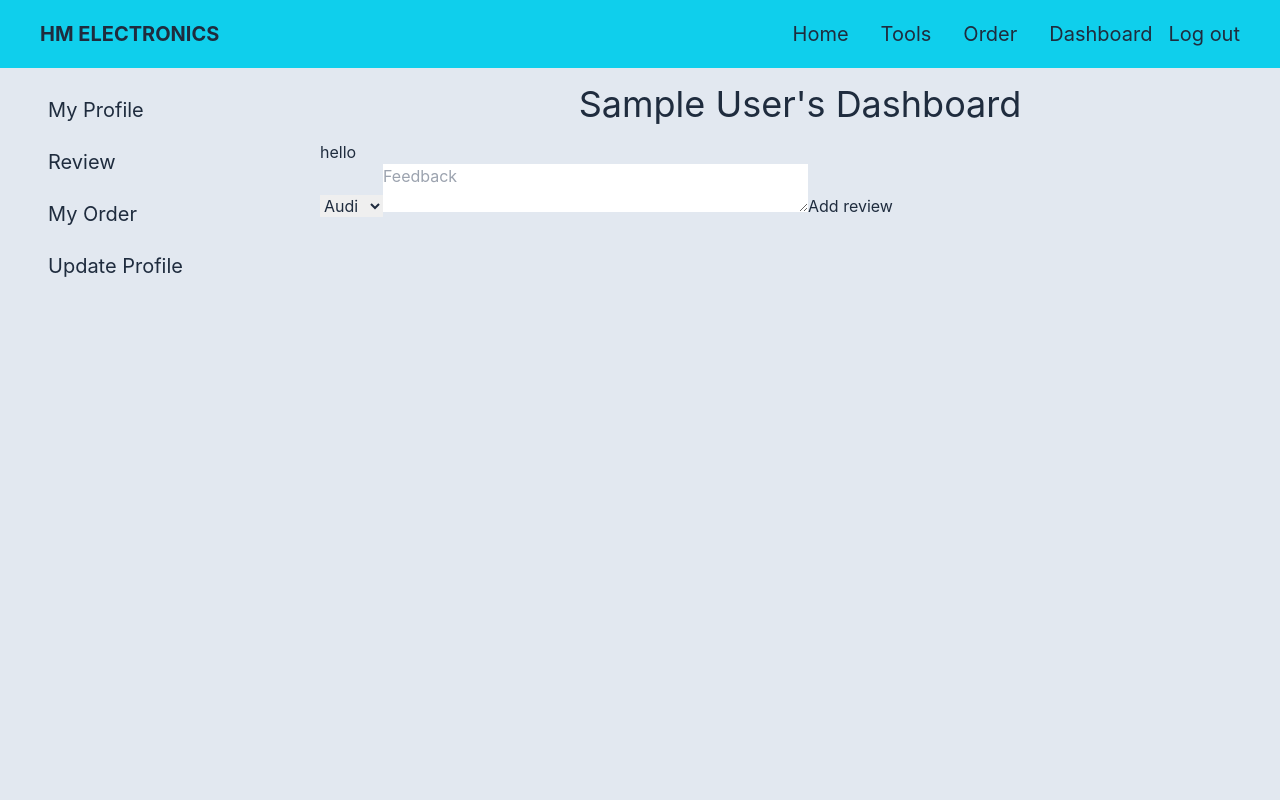
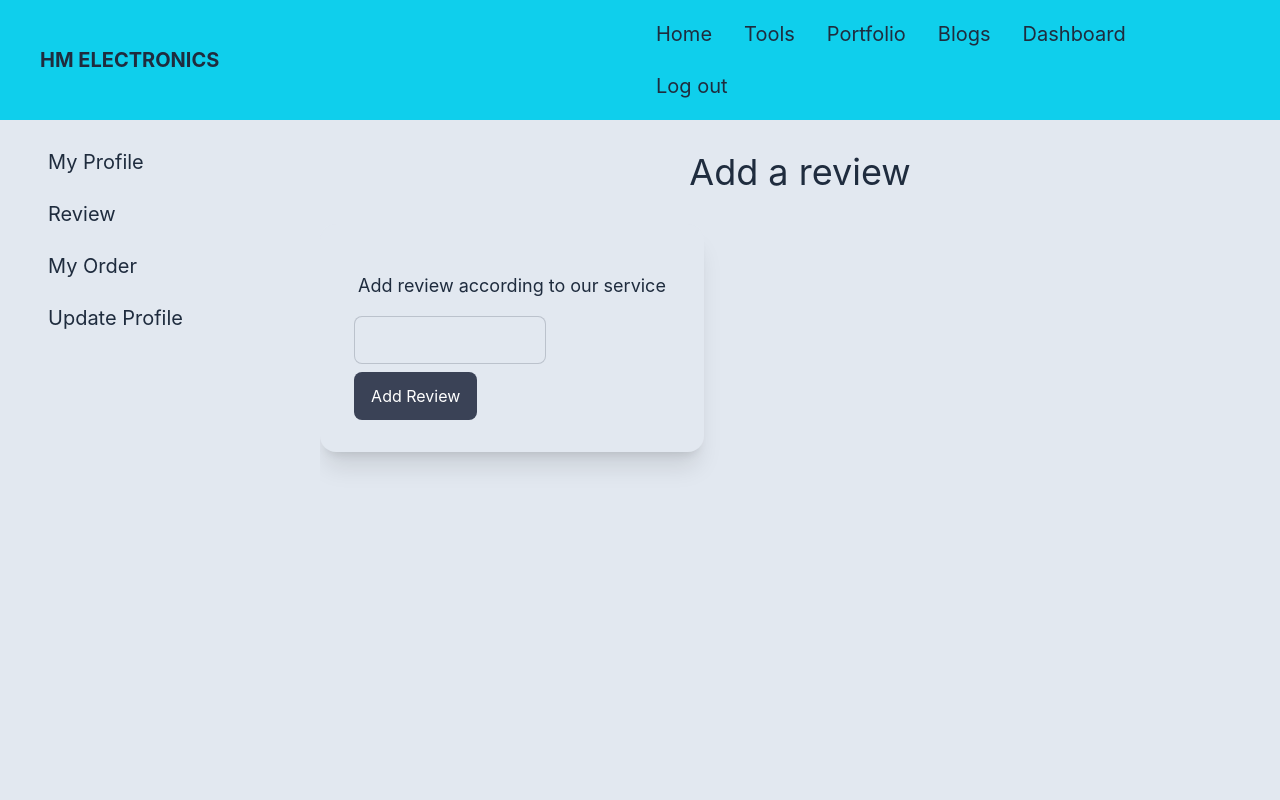
Before and after one commit to MainUddin1223/tools-hub, a React (Create React App) app: page /dashboard/review in a window 1280 px wide. Shown: the top 800 px of the page. Built offline with nearby package versions, Linux system fonts and the light colour scheme; no server answers; sample sign-in values are in the browser's storage.

Commit message:
review post done

```diff
--- a/src/App.js
+++ b/src/App.js
@@ -18,6 +18,7 @@ import SignUp from './Pages/Login/SignUp';
 import RequireAuth from './Pages/Protected/RequireAuth';
 import Footer from './Pages/Shared/Footer';
 import Navbar from './Pages/Shared/Navbar';
+import Portfolio from './Pages/Portfolio/Portfolio'
 import NotFound from './Pages/Shared/NotFound';
 
 function App() {
@@ -40,6 +41,7 @@ function App() {
       <Routes>
         <Route path="/" element={<Home></Home>}></Route>
         <Route path="/tools" element={<AllTools></AllTools>}></Route>
+        <Route path="/portfolio" element={<Portfolio></Portfolio>}></Route>
         <Route path="/order/:orderId" element={<RequireAuth>
           {<Order></Order>}
         </RequireAuth>}></Route>
--- /dev/null
+++ b/src/Pages/Blogs/Blogs.js
@@ -0,0 +1,11 @@
+import React from 'react';
+
+const Blogs = () => {
+    return (
+        <div>
+            <h1>This is Blogs</h1>
+        </div>
+    );
+};
+
+export default Blogs;
--- a/src/Pages/Dashboard/AddReviw.js
+++ b/src/Pages/Dashboard/AddReviw.js
@@ -1,40 +1,91 @@
 import React, { useEffect, useState } from 'react';
 import { useAuthState } from 'react-firebase-hooks/auth';
+import { useForm } from 'react-hook-form';
+import { toast } from 'react-toastify';
 import auth from '../../firebase.init';
 
 const AddReviw = () => {
+    const { register, formState: { errors }, reset, handleSubmit } = useForm();
     const [user, loading] = useAuthState(auth)
-    const userEmail = user?.email;
-    const [userDetail, setUserDetail] = useState({});
-    const { name, email } = userDetail;
-    const url = `http://localhost:5000/users/makeadmin/${userEmail}`;
-    useEffect(() => {
-        fetch(url)
+
+    const onSubmit = (data) => {
+        const name = user?.name;
+        const rating = data.rating;
+        const review = { name: name, rating: rating }
+        fetch('http://localhost:5000/review', {
+            method: "POST",
+            headers: {
+                'content-type': 'application/json'
+            },
+            body: JSON.stringify(review)
+        })
             .then(res => res.json())
             .then(data => {
-                setUserDetail(data)
+                if (data.acknowledged) {
+                    toast.success('Review Added Successfully', {
+                        position: "top-center",
+                        autoClose: 5000,
+                        hideProgressBar: false,
+                        closeOnClick: true,
+                        pauseOnHover: true,
+                        draggable: true,
+                        progress: undefined,
+                    });
+                }
+                else {
+                    toast.error('Failed to add review', {
+                        position: "top-center",
+                        autoClose: 5000,
+                        hideProgressBar: false,
+                        closeOnClick: true,
+                        pauseOnHover: true,
+                        draggable: true,
+                        progress: undefined,
+                    });
+                }
             })
-    }, [user])
-    console.log(userDetail);
+        reset()
+
+    }
     if (loading) {
         return <>Loading</>
     }
     return (
         <div>
-            <h1>hello</h1>
-            <h1>{name} </h1>
-            <h1>{email} </h1>
-            <form action="">
-                <select id="cars">
-                    <option value="volvo">Volvo</option>
-                    <option value="saab">Saab</option>
-                    <option value="vw">VW</option>
-                    <option value="audi" selected>Audi</option>
-                </select>
-                <textarea name="" id="" cols="40" rows="2" placeholder='Feedback'></textarea>
-                <input type="submit" value='Add review'/>
-            </form>
+            <h1 className='text-center text-4xl my-8'>Add a review</h1>
+            <div class="card w-96 bg-base-100 shadow-xl">
+                <div class="card-body">
+                    <h2 class="card-title">{user?.name}</h2>
+                    <div class="card-actions justify-center">
+                        <form onSubmit={handleSubmit(onSubmit)}>
+                            <div className="block mx-auto ">
+                                <label className="label ">
+                                    <span className="label-text text-lg">Add review according to our service</span>
+                                </label>
+                                <input class="input text-xl  input-bordered w-48 max-w-xl my-2 block"  {...register("rating", {
+                                    required: {
+                                        value: true,
+                                        message: 'Please Input Product Quantity'
+                                    },
+                                    min: {
+                                        value: 1,
+                                        message: `Rating must be more above 0 `
+                                    }, max: {
+                                        value: 5,
+                                        message: 'Rating must be 5 or less'
+                                    }
+                                })} />
 
+                                {errors.quantity?.type === 'required' && <span className='label-text-alt  text-xl  text-red-500'>{errors.quantity.message}</span>}
+                                {errors.quantity?.type === 'min' && <span className='label-text-alt text-xl  text-red-500'>{errors.quantity.message}</span>}
+                                {errors.quantity?.type === 'max' && <span className='label-text-alt  text-xl  text-red-500'>{errors.quantity.message}</span>}
+                            </div>
+                            <input type="submit" value='Add Review' className='input bg-accent text-white' />
+                        </form>
+
+                    </div>
+                </div>
+            </div>
         </div>
     );
 };
--- a/src/Pages/Dashboard/Dashboard.js
+++ b/src/Pages/Dashboard/Dashboard.js
@@ -35,7 +35,6 @@ const Dashboard = () => {
             <div class="drawer-content flex flex-col ">
                 <div>
                     <p for="my-drawer-2" class="btn btn-primary drawer-button lg:hidden">click</p>
-                    <h1 className='text-center text-4xl my-4'> {user?.displayName}'s Dashboard</h1>
                 </div>
                 {/* <!-- Page content here --> */}
                 {/* <label for="my-drawer-2" class="btn btn-primary drawer-button lg:hidden">Open drawer</label> */}
--- a/src/Pages/Dashboard/MyProfile.js
+++ b/src/Pages/Dashboard/MyProfile.js
@@ -1,3 +1,5 @@
+import { faEnvelope, faLocationDot, faSchool, faSquarePhoneFlip, faUser } from '@fortawesome/free-solid-svg-icons';
+import { FontAwesomeIcon } from '@fortawesome/react-fontawesome';
 import React, { useEffect, useState } from 'react';
 import { useAuthState } from 'react-firebase-hooks/auth';
 import auth from '../../firebase.init';
@@ -7,7 +9,7 @@ const MyProfile = () => {
     const [user, loading] = useAuthState(auth)
     const userEmail = user?.email;
     const [userDetail, setUserDetail] = useState({});
-    const { name, email, address, education, phone } = userDetail
+    const { name, email, address, education, phone,img } = userDetail
     const url = `http://localhost:5000/users/profile/${userEmail}`;
     useEffect(() => {
         fetch(url)
@@ -20,12 +22,18 @@ const MyProfile = () => {
         return <Spinner></Spinner>
     }
     return (
-        <div>
-            <h1>Name: {name}</h1>
-            <p>Email : {email}</p>
-            <p>Address : {address}</p>
-            <p>Education : {education}</p>
-            <p>Phone : {phone}</p>
+        <div className='md:flex justify-center mx-auto md:mx-8 mt-16'>
+            <div className='m-24 '>
+                {img?<img src="" alt="" className='w-48'  />:<FontAwesomeIcon icon={faUser}  className="text-9xl"/>}
+            </div>
+            <div className='m-8'>
+            <h1 className='text-5xl my-4 uppercase'> {name}</h1>
+            <p className='text-xl uppercase'><span className='mx-4 text-2xl'><FontAwesomeIcon icon={faLocationDot} /></span>{address}</p>
+            <p className='text-3xl my-4'><FontAwesomeIcon icon={ faEnvelope}/>  {email}</p>
+            <p className='text-3xl my-4'><span className='text-3xl mr-4'><FontAwesomeIcon icon={faSquarePhoneFlip}/></span> {phone}</p>
+            <p className='text-3xl my-4'><span className='text-3xl mr-4'><FontAwesomeIcon icon={faSchool}/></span> {education}</p>
+
+            </div>
         </div>
     );
 };
--- /dev/null
+++ b/src/Pages/Portfolio/Portfolio.js
@@ -0,0 +1,35 @@
+import { faCode, faEnvelope, faLocationDot, faSchool, faSquarePhoneFlip } from '@fortawesome/free-solid-svg-icons';
+import { FontAwesomeIcon } from '@fortawesome/react-fontawesome';
+import React from 'react';
+
+const Portfolio = () => {
+    return (
+        <div className='lg:w-3/4 md:w-3/4 w-full mx-auto my-8 shadow'>
+            <h1 className='text-4xl font-bold text-center pt-4'>MD. MAIN UDDIN</h1>
+            <p className='text-xl font-bold my-4 text-center'>Jr React Developer</p>
+            <div className="md:flex">
+                <div className='flex-1'>
+                    <img src="https://i.ibb.co/frwVvSV/ukuu.jpg" alt="" className='max-w-xs m-2' />
+                </div>
+                <div className='mt-24 m-2 flex-1'>
+
+                    <p className='text-xl uppercase'><span className='mr-4 text-xl'><FontAwesomeIcon icon={faLocationDot} /></span>Chottagram , Bangladesh</p>
+                    <p className='text-xl my-4 mr-4'><FontAwesomeIcon icon={faEnvelope} /> 2021md.main@gmail.com </p>
+                    <p className='text-xl my-4'><span className='text-xl mr-4'><FontAwesomeIcon icon={faSquarePhoneFlip} /></span> +8801852902208</p>
+                    <p className='text-xl my-4'><span className='text-xl mr-4'><FontAwesomeIcon icon={faSchool} /></span> Bachelor Of Social Science,NU</p>
+                    <div>
+                        <FontAwesomeIcon icon={faCode} className='text-xl' />
+                        <p className='text-lg font-semibold'>
+                            HTML , CSS , Bootstrap5,Tailwind,Daisyui, Javascript , React ,Node.js , Express.js, MongoDB
+                        </p>
+                    </div>
+                </div>
+            </div>
+            <hr />
+            <div>
+            </div>
+        </div>
+    );
+};
+
+export default Portfolio;
--- a/src/Pages/Shared/Navbar.js
+++ b/src/Pages/Shared/Navbar.js
@@ -15,13 +15,14 @@ const Navbar = () => {
         <>
             <li><Link to='/'>Home</Link></li>
             <li><Link to='/tools'>Tools</Link></li>
-            <li><Link to='/order'>Order</Link></li>
+            <li><Link to='/portfolio'>Portfolio</Link></li>
+            <li><Link to='/blogs'>Blogs</Link></li>
 
             {user && <li><Link to='/dashboard'>Dashboard</Link></li>}
 
             {
                 user ?
-                    <button onClick={logout}>Log out</button> :
+                    <li><button onClick={logout}>Log out</button></li> :
                     <li><Link to='/login'>Login</Link></li>}
         </>
 
--- a/src/Pages/Shared/NotFound.js
+++ b/src/Pages/Shared/NotFound.js
@@ -4,11 +4,12 @@ import React from 'react';
 
 const NotFound = () => {
     return (
-        <div className='h-screen flex justify-center align-items-center'>
+        <div className='h-screen text-center pt-48 text-center'>
             <FontAwesomeIcon icon={fa4} className="text-8xl font-bold text-red-500" />
             <FontAwesomeIcon icon={fa0} className="text-8xl font-bold text-red-500" />
             <FontAwesomeIcon icon={fa4} className="text-8xl font-bold text-red-500" />
-            <h1 className='text-8xl'>Page not found</h1>
+            <br />
+            <h1 className='text-8xl m-16'>Page not found</h1>
         </div>
     );
 };
```
